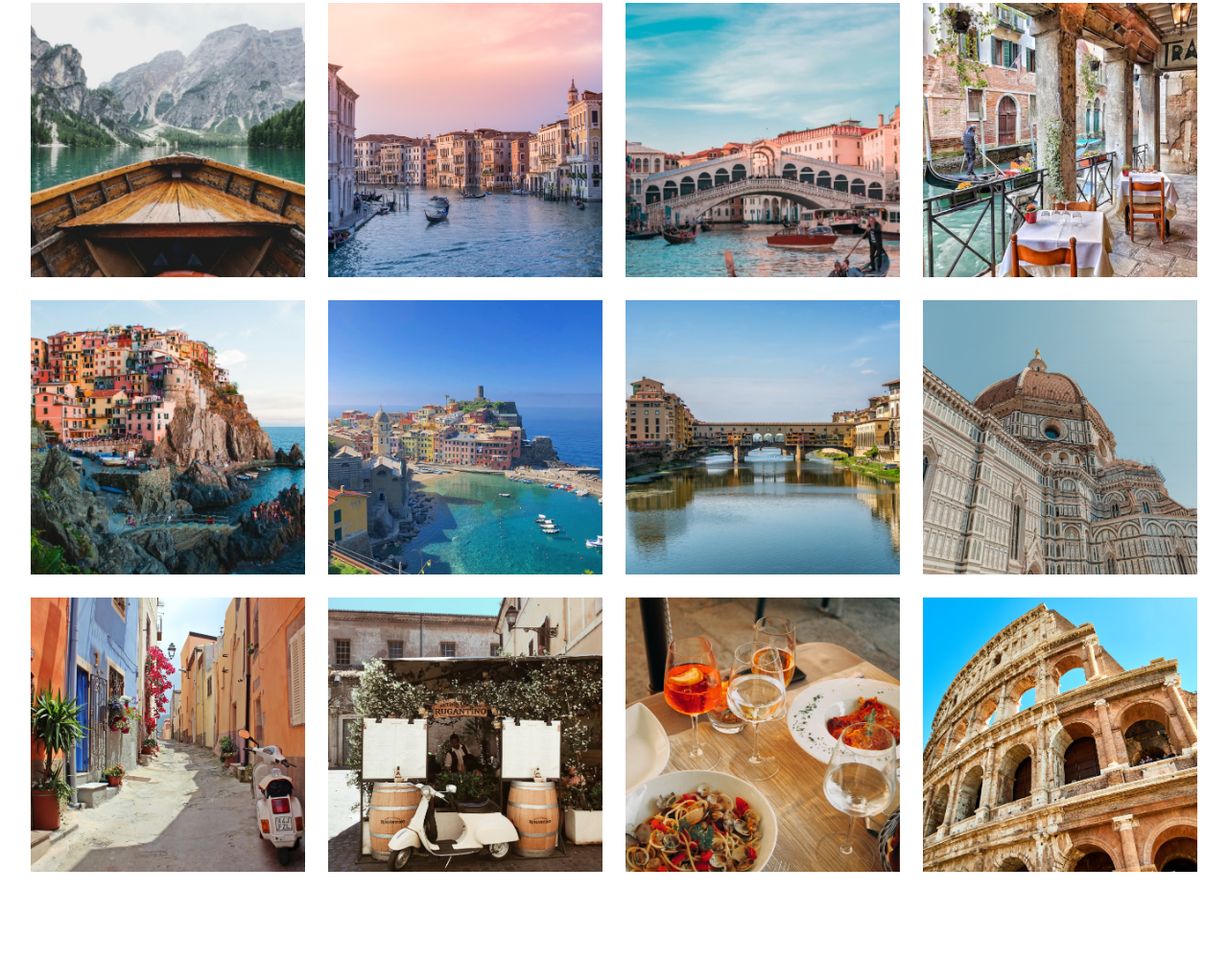
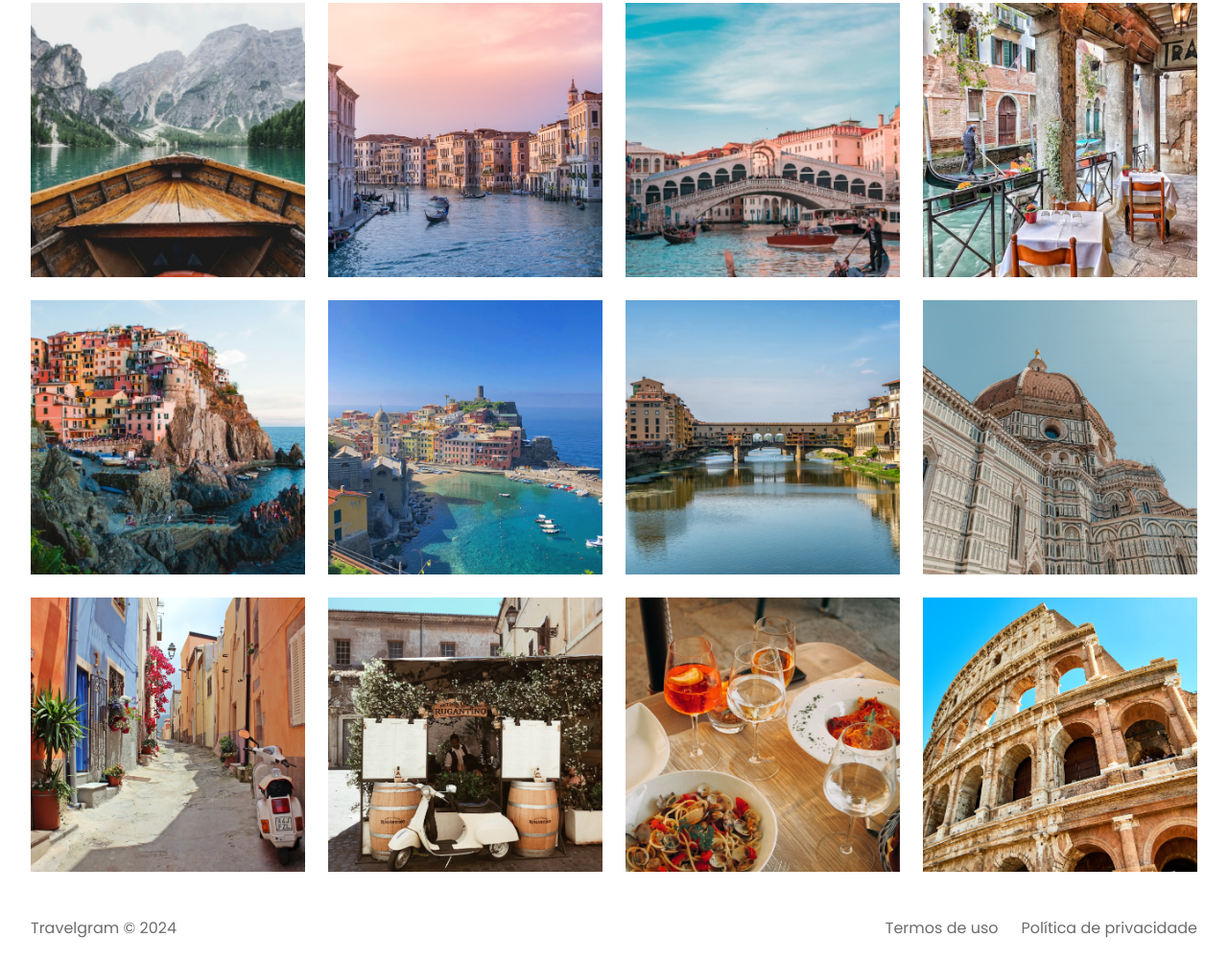
Before and after one commit to CaioLomenha/travelgram, a plain HTML site: page index.html in a window 1280 px wide. Shown: the part 357-1359 px from the top of the page at 96% size. Before the commit the page ends 1290 px from the top, so only its background shows below. Drawn offline with Linux system fonts and the light colour scheme.

Commit message:
done footer

```diff
--- a/index.html
+++ b/index.html
@@ -65,7 +65,13 @@
   <img src="assets/img/Image 10.png" alt="">
   <img src="assets/img/Image 11.png" alt="">
   <img src="assets/img/Image 12.png" alt="">
+</main>
 
-</main>
+<footer class="container">
+  <span>Travelgram &copy; 2024</span>
+  <span>Termos de uso</span>
+  <span>Política de privacidade</span>
+</footer>
+
 </body>
 </html>
--- /dev/null
+++ b/styles/footer.css
@@ -0,0 +1,9 @@
+footer {
+  display: flex;
+  gap: 24px;
+  padding-block: 22.5px;
+}
+
+footer span:nth-child(1) {
+  margin-right: auto;
+}
--- a/styles/index.css
+++ b/styles/index.css
@@ -1,8 +1,5 @@
-
 @import url(global.css);
-
 @import url(nav.css);
-
 @import url(header.css);
-
 @import url(main.css);
+@import url(footer.css);
```
